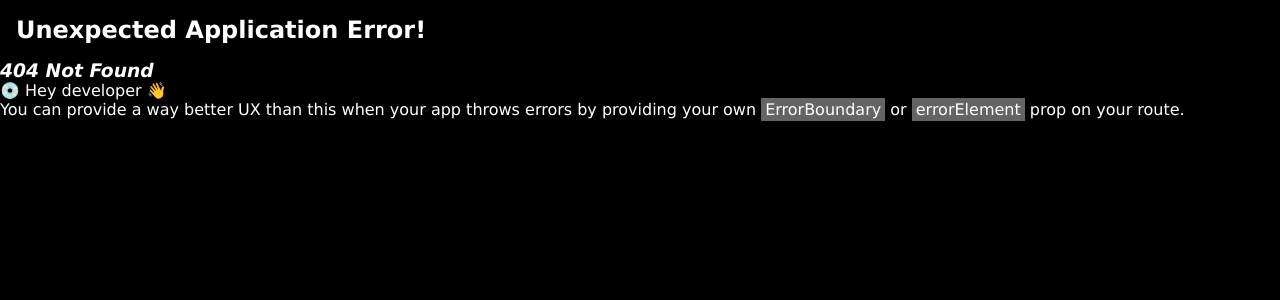
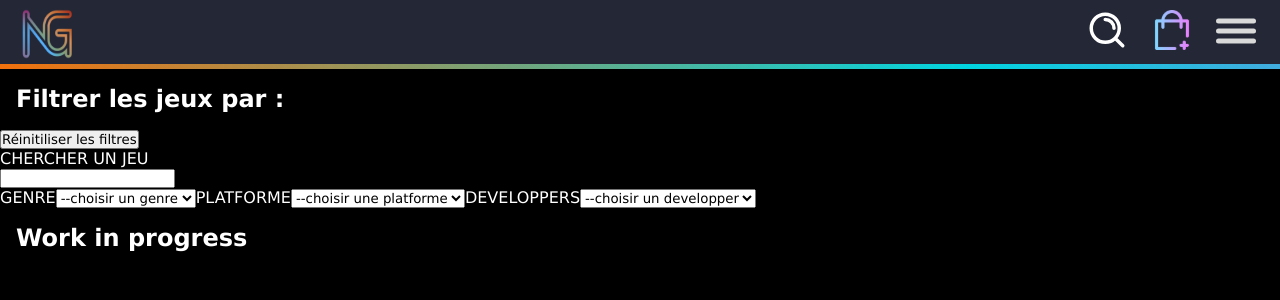
Before and after one commit to WildCodeSchool-2024-02/JS-RemoteFR-CodeOfWar-P2-Nodas, a React (Vite) app in the folder client/: page /catalogue in a window 1280 px wide. Before the commit this address had no page. Shown: the top 300 px of the page. Built offline with nearby package versions, Linux system fonts and the light colour scheme.

Commit message:
in page catalogue added aside html filter

```diff
--- a/client/src/main.jsx
+++ b/client/src/main.jsx
@@ -36,7 +36,7 @@ const router = createBrowserRouter([
         loader: fetchData,
       },
       {
-        path: "/catalog",
+        path: "/catalogue",
         element: <Catalogue />,
       },
       {
--- a/client/src/pages/Catalogue.jsx
+++ b/client/src/pages/Catalogue.jsx
@@ -1,3 +1,26 @@
 export default function Catalogue() {
-  return <h1>laredoute</h1>;
+  return (
+    <section className="filter_catalogue">
+      <h2>Filtrer les jeux par :</h2>
+      <button type="button">Réinitiliser les filtres</button>
+      <p>CHERCHER UN JEU</p>
+      <input type="text" name="Nom du jeu" />
+      <div className="label_search">
+        <label htmlFor="select-genre">GENRE</label>
+        <select name="genre">
+          <option value="">--choisir un genre</option>
+        </select>
+
+        <label htmlFor="select-genre">PLATFORME</label>
+        <select name="platform">
+          <option value="">--choisir une platforme</option>
+        </select>
+
+        <label htmlFor="select-genre">DEVELOPPERS</label>
+        <select name="developpers">
+          <option value="">--choisir un developper</option>
+        </select>
+      </div>
+    </section>
+  );
 }
```
